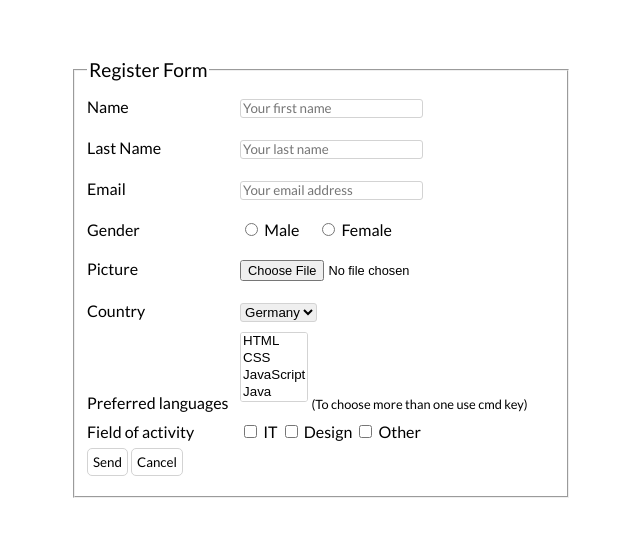
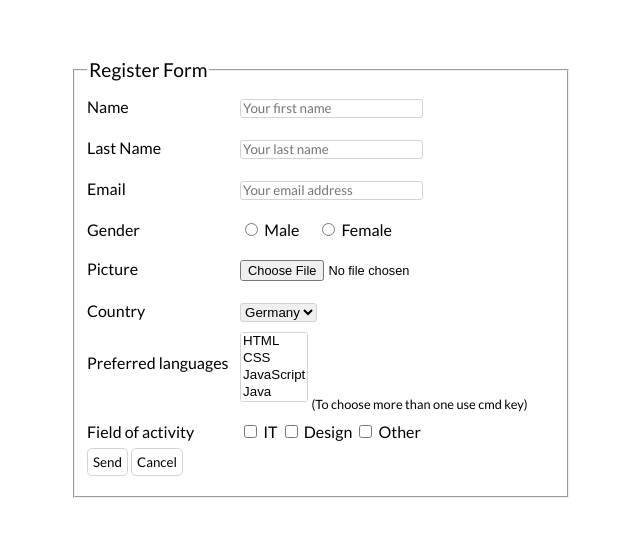
Before and after one commit to emabytes/Lev2_3_html-forms, a plain HTML site: page index.html in a window 1280 px wide. Shown: the whole page, without its empty margins (319-959 px from the left). Drawn offline with Linux system fonts and the light colour scheme.

Commit message:
changed select box positioning

```diff
--- a/assets/css/style.css
+++ b/assets/css/style.css
@@ -62,3 +62,8 @@ legend {
 ::placeholder {
     font-family: 'Lato', sans-serif;
 }
+
+.middle {
+    position: relative;
+    top: -40px;
+}
--- a/index.html
+++ b/index.html
@@ -53,7 +53,7 @@
             </div>
 
             <div>
-                <label for="languages">Preferred languages</label>
+                <label class="middle" for="languages">Preferred languages</label>
                 <select name="languages" id="languages" multiple>
                     <option value="html">HTML</option>
                     <option value="css">CSS</option>
```
